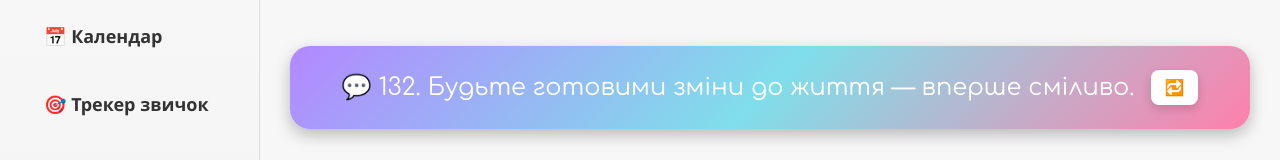
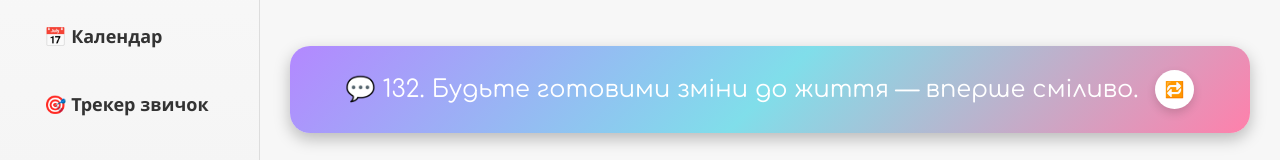
Before and after one commit to Vidziano/LifeVault, a React (Create React App) app: page / in a window 1280 px wide. Shown: the part 230-390 px from the top of the page. Built offline with nearby package versions, Linux system fonts and the light colour scheme.

Commit message:
MotivationQuote refresh-button redesigned

```diff
--- a/src/MotivationalQuote.css
+++ b/src/MotivationalQuote.css
@@ -23,8 +23,8 @@
   background: white;
   color: #9c27b0;
   border: none;
-  border-radius: 8px;
-  padding: 8px 14px;
+  border-radius: 100px;
+  padding: 10px;
   font-size: 1rem;
   cursor: pointer;
   transition: all 0.2s ease;
@@ -42,6 +42,6 @@ body.dark .motivational-quote.enhanced {
 }
 
 body.dark .refresh-button {
-  background: #f5f5f5;
+  background: #cdf2f8;
   color: #3f3f3f;
 }
```
